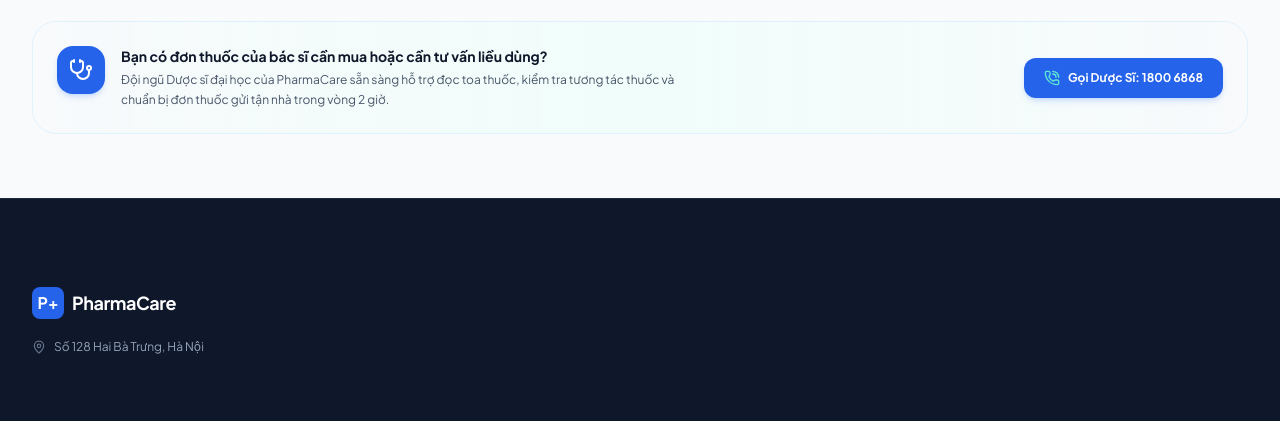
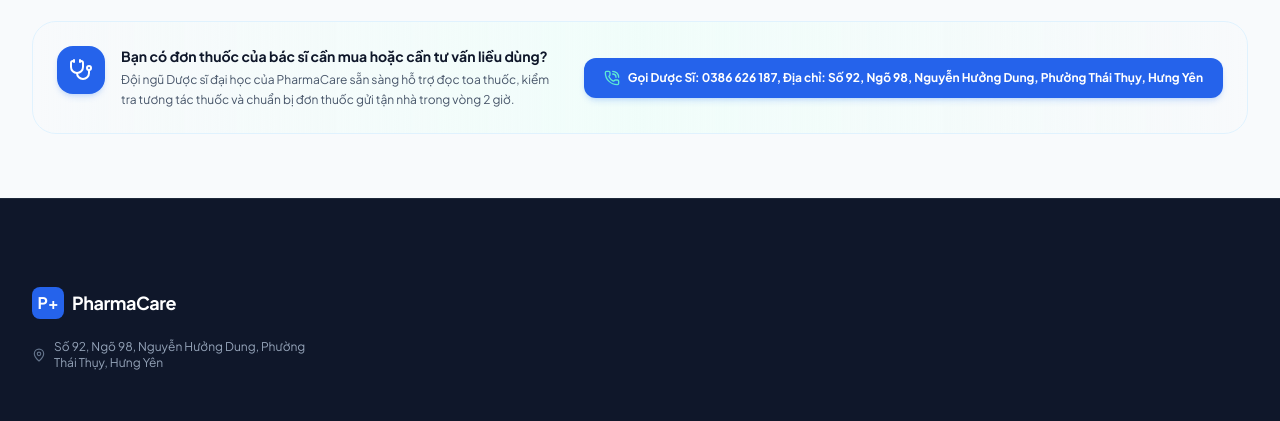
Before and after one commit to johanforce/pharma, a React (Vite) app: page / in a window 1280 px wide. Shown: the part 906-1327 px from the top of the page. Built offline with nearby package versions, Linux system fonts and the light colour scheme; no server answers; the database is empty.

Commit message:
Update code

```diff
--- a/src/components/Footer.tsx
+++ b/src/components/Footer.tsx
@@ -22,7 +22,7 @@
             <div className="pt-2 text-xs text-slate-400 space-y-1.5">
               <div className="flex items-center gap-2">
                 <MapPin className="w-3.5 h-3.5 text-slate-500 shrink-0" />
-                <span>Số 128 Hai Bà Trưng, Hà Nội</span>
+                <span>Số 92, Ngõ 98, Nguyễn Hưởng Dung, Phường Thái Thụy, Hưng Yên</span>
               </div>
             </div>
           </div>
--- a/src/components/client/ClientHome.tsx
+++ b/src/components/client/ClientHome.tsx
@@ -359,7 +359,7 @@
           className="flex items-center gap-2 px-5 py-3 rounded-xl bg-blue-600 hover:bg-blue-700 text-white text-xs font-bold shadow-md shadow-blue-500/20 transition-all shrink-0"
         >
           <PhoneCall className="w-4 h-4 text-teal-300" />
-          <span>Gọi Dược Sĩ: 1800 6868</span>
+          <span>Gọi Dược Sĩ: 0386 626 187, Địa chỉ: Số 92, Ngõ 98, Nguyễn Hưởng Dung, Phường Thái Thụy, Hưng Yên</span>
         </a>
       </section>
 
```
Also changed, not shown: 1 other file (tests, documents, lock files or other folders).
